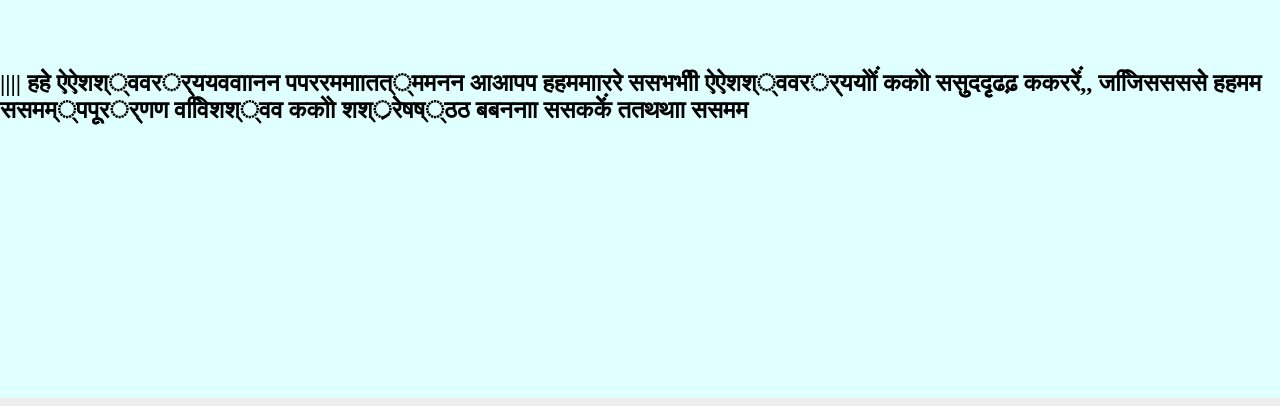
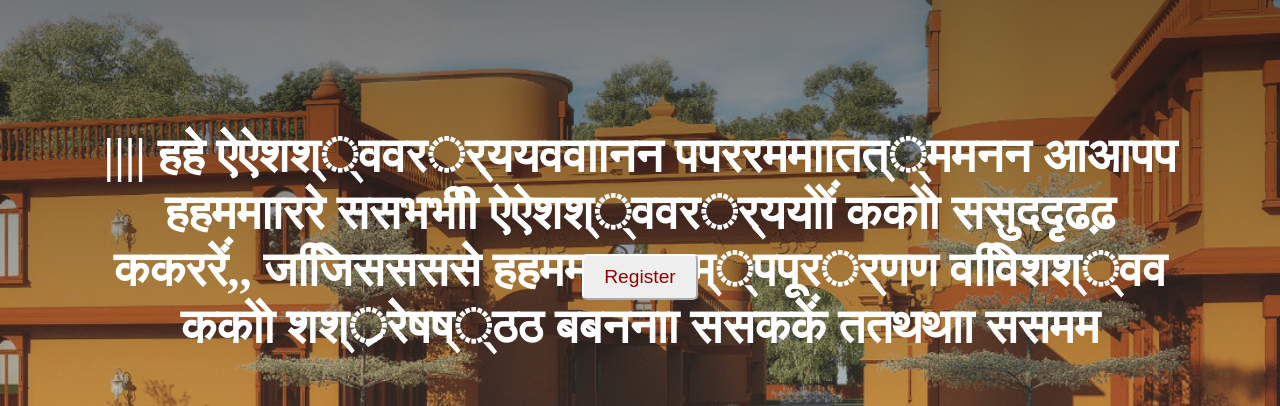
Before and after one commit to Ketandabhi18/darshan-yog-react, a React (Create React App) app: page / in a window 1280 px wide. Shown: the part 330-736 px from the top of the page. Built offline with nearby package versions, Linux system fonts and the light colour scheme; a web font is replaced by a local one.

Commit message:
changes in header

```diff
--- a/src/Components/FooterComponent.tsx
+++ b/src/Components/FooterComponent.tsx
@@ -18,7 +18,7 @@ import { Button, Grid, TextField } from "@mui/material";
 
 function Copyright() {
   return (
-    <Typography variant="body2" color="text.secondary">
+    <Typography variant="body2" color="white">
       {"Copyright © "}
       2024 Darshanyog Mahavidyalaya
       {"."}
@@ -242,7 +242,7 @@ const FooterComponent = () => {
           style={{
             display: "flex",
             justifyContent: "center",
-            backgroundColor: "rgb(183 181 179 / 82%)",
+            backgroundColor: "#990000",
           }}
         >
           <Box
--- a/src/Components/NewHeader.tsx
+++ b/src/Components/NewHeader.tsx
@@ -389,7 +389,7 @@ const NewHeader = () => {
           </div>
         </section> */}
 
-        {!localStorage.getItem("authToken") && (
+        {/* {!localStorage.getItem("authToken") && (
           <Button
             type="submit"
             variant="contained"
@@ -402,7 +402,7 @@ const NewHeader = () => {
           >
             Register
           </Button>
-        )}
+        )} */}
       </div>
     </>
   );
--- a/src/Components/newHeader.css
+++ b/src/Components/newHeader.css
@@ -6,7 +6,7 @@
 
 .container {
   padding: 10px 8%;
-  /* width: 50%; */
+  width: 100%;
   /* min-height: 100vh; */
  /*  background-image: linear-gradient(rgba(0, 0, 0, 0.6), rgba(0, 0, 0, 0.2)),
     url(assets/bg2.png);
@@ -17,6 +17,7 @@
 nav {
   width: 100%;
   display: flex;
+  /* background-color: #fef7e5; */
   align-items: center;
   padding: 10px 0;
 }
--- a/src/pages/EventDetail.tsx
+++ b/src/pages/EventDetail.tsx
@@ -22,6 +22,12 @@ const EventDetailPage = () => {
   } = location.state;
 
   return (
+    <>
+      <div className="hero-event">
+        <div className="hero-content">
+          <h1 style={{ paddingTop: '25px' }}>Event Details</h1>
+        </div>
+      </div>
       <div style={{ marginBottom: "2%", marginTop: "2%" }}>
         <Paper
           elevation={3}
@@ -39,48 +45,49 @@ const EventDetailPage = () => {
             variant="h5"
             gutterBottom
             style={{
-            color: "#333",
+              color: "black",
               marginBottom: "20px",
               textAlign: "center",
               textTransform: "uppercase",
+              paddingBottom: "20px"
             }}
           >
             {eventName}
           </Typography>
           <Grid container spacing={2} style={{ marginBottom: "20px" }}>
-          <Grid item xs={12} sm={6}>
+            <Grid item xs={12} sm={8}>
               <Typography variant="body1">
-              <strong style={{ color: "#555" }}>Start Date: </strong>{" "}
+                <strong style={{ color: "black" }}>Start Date: </strong>{" "}
                 {startDateTime}
               </Typography>
               <Typography variant="body1">
-              <strong style={{ color: "#555" }}>End Date: </strong>{" "}
+                <strong style={{ color: "black" }}>End Date: </strong>{" "}
                 {endDateTime}
               </Typography>
               <Typography variant="body1">
-              <strong style={{ color: "#555" }}>Last Date to Register:</strong>{" "}
+                <strong style={{ color: "black" }}>Last Date to Register:</strong>{" "}
                 {lastDateToReg}
               </Typography>
               <Typography variant="body1">
-              <strong style={{ color: "#555" }}>Organiser:</strong>{" "}
+                <strong style={{ color: "black" }}>Organiser:</strong>{" "}
                 {organiserName}
               </Typography>
             </Grid>
-          <Grid item xs={12} sm={6}>
+            <Grid item xs={12} sm={4}>
               <Typography variant="body1">
-              <strong style={{ color: "#555" }}>City:</strong> {city}
+                <strong style={{ color: "black" }}>City:</strong> {city}
               </Typography>
               <Typography variant="body1">
-              <strong style={{ color: "#555" }}>District:</strong> {district}
+                <strong style={{ color: "black" }}>District:</strong> {district}
               </Typography>
               <Typography variant="body1">
-              <strong style={{ color: "#555" }}>State:</strong> {state}
+                <strong style={{ color: "black" }}>State:</strong> {state}
               </Typography>
               <Typography variant="body1">
-              <strong style={{ color: "#555" }}>Country:</strong> {country}
+                <strong style={{ color: "black" }}>Country:</strong> {country}
               </Typography>
               <Typography variant="body1">
-              <strong style={{ color: "#555" }}>Pincode:</strong> {pincode}
+                <strong style={{ color: "black" }}>Pincode:</strong> {pincode}
               </Typography>
             </Grid>
           </Grid>
@@ -97,6 +104,8 @@ const EventDetailPage = () => {
           </div>
         </Paper>
       </div>
+    </>
+
   );
 };
 
--- a/src/pages/Home.tsx
+++ b/src/pages/Home.tsx
@@ -6,7 +6,7 @@ import CardContent from "@mui/material/CardContent";
 import IconButton, { IconButtonProps } from "@mui/material/IconButton";
 import Typography from "@mui/material/Typography";
 import { ViewCarousel } from "@mui/icons-material";
-
+import "./home.css";
 import Carousel from "react-material-ui-carousel";
 import Paper from "@mui/material/Paper";
 import Link from "@mui/material/Link";
@@ -19,6 +19,7 @@ import Grid from "@mui/material/Grid";
 import Button from "@mui/material/Button";
 import HomeCarouselCard from "../Components/HomeCarouselCard";
 import CardActionArea from "@mui/material/CardActionArea";
+import { useNavigate } from "react-router-dom";
 
 interface ExpandMoreProps extends IconButtonProps {
   expand: boolean;
@@ -137,8 +138,10 @@ const Home = () => {
 
   const [index, setIndex] = useState(0);
   const theme = useTheme();
+  const navigate = useNavigate();
 
   const iRef = useRef(0);
+
   let txt =
     "|| हे ऐश्वर्यवान परमात्मन आप हमारे सभी ऐश्वर्यों को सुदृढ़ करें, जिससे हम सम्पूर्ण विश्व को श्रेष्ठ बना सकें तथा समाज में व्याप्त अवैदिकत्व का नाश कर सकें ||";
   const speed = 50;
@@ -373,7 +376,6 @@ const Home = () => {
         setTimeout(typeWriter, speed);
       }
     };
-
     typeWriter();
   }, [txt, speed]);
 
@@ -400,25 +402,31 @@ const Home = () => {
         </Carousel>
       </div> */}
 
-      <section
-        style={{
-          backgroundColor: "lightcyan",
-          // backgroundImage: "src/Components/assets/bg2.png",
-          // backgroundImage: 'linear-gradient(rgba(0, 0, 0, 0.6), rgba(0, 0, 0, 0.2)),url(Components/assets/bg2.png)',
-          height: "500px",
-        }}>
 
-        <div style={{ position: "absolute", top: "50%" }}>
-          <h1 id="demo"
-            style={{
-              alignItems: "center",
-              display: "flex",
-              color: "black"
-            }}>
-          </h1>
+      <div className="hero-section">
+        <div className="hero-content">
+          <h1 id="demo" className="text"></h1>
+
+
+          {!localStorage.getItem("authToken") && (
+            // <Button
+            //   type="submit"
+            //   variant="contained"
+            //   onClick={() => navigate("/event-registration")}
+            //   sx={{
+            //     position: "absolute",
+            //     bottom: "25px",
+            //     right: "45%",
+            //   }}
+            // >
+            //   Register
+            // </Button>
+            <div className="button-container">
+              <button className="cta-button" onClick={() => navigate("/event-registration")}>Register</button>
+            </div>
+          )}
         </div>
-
-      </section >
+      </div>
 
       <section
         style={{ background: "#eeeded", padding: "50px 0" }}
--- a/src/pages/UpdatePassword.tsx
+++ b/src/pages/UpdatePassword.tsx
@@ -92,12 +92,17 @@ const UpdatePassword = () => {
           Password Successfully Updated.
         </Alert>
       </Snackbar>
-      <Typography
+      <div className="hero-event">
+        <div className="hero-content">
+          <h1 style={{ paddingTop: '25px' }}>Set New Password</h1>
+        </div>
+      </div>
+      {/* <Typography
         variant="h5"
         style={{ textAlign: "center", marginTop: "1%", marginBottom: "1%" }}
       >
         Set New Password
-      </Typography>
+      </Typography> */}
       <form
         onSubmit={handleSubmit}
         style={{
--- a/src/pages/UpdateUser.tsx
+++ b/src/pages/UpdateUser.tsx
@@ -132,16 +132,26 @@ const UpdateUser = () => {
           {alertMessage}
         </Alert>
       </Snackbar>
+
+      <div className="hero-event">
+        <div className="hero-content">
+          <h1 style={{ paddingTop: '25px' }}>Update profile</h1>
+        </div>
+      </div>
+
+
       <div
         style={{
           width: "100%",
           justifyContent: "center",
           display: "flex",
           marginTop: "2%",
+          paddingTop: "40px"
         }}
       >
+
         <div style={{ width: "80%" }}>
-          <div
+          {/*  <div
             style={{
               display: "flex",
               justifyContent: "center",
@@ -149,7 +159,7 @@ const UpdateUser = () => {
             }}
           >
             <Typography variant="h5">Update profile</Typography>
-          </div>
+          </div> */}
           <form onSubmit={handleSubmit}>
             <Grid container spacing={2}>
               <Grid item xs={12}>
--- /dev/null
+++ b/src/pages/home.css
@@ -0,0 +1,84 @@
+.hero-section {
+    background-image: linear-gradient(rgba(0, 0, 0, 0.6), rgba(0, 0, 0, 0.2)), url('/src/Components/assets/bg2.png');
+    background-size: cover;
+    background-position: center;
+    height: 70vh;
+    display: flex;
+    justify-content: center;
+    align-items: center;
+}
+
+.hero-event {
+    background-image: linear-gradient(rgba(0, 0, 0, 0.6), rgba(0, 0, 0, 0.2)), url('/src/Components/assets/bg2.png');
+    background-size: cover;
+    background-position: center;
+    height: 20vh;
+    display: flex;
+    justify-content: center;
+    align-items: center;
+}
+
+.hero-content {
+    text-align: center;
+    color: white;
+    height: 100px;
+    width: 85%;
+}
+
+/* .hero-content h1 {
+    font-size: 3rem;
+} */
+
+.hero-content p {
+    font-size: 1.5rem;
+}
+
+.button-container {
+    margin-top: 80px;
+    display: flex;
+    justify-content: center;
+}
+
+.cta-button {
+    padding: 10px 20px;
+    font-size: 1.2rem;
+    /* background-color: #007bff; */
+    color: #990000;
+    border-color: white;
+    border-radius: 10px;
+    /* border: none; */
+    border-radius: 5px;
+    cursor: pointer;
+    /* transition: background-color 0.3s ease, transform 0.2s ease; */
+    cursor: pointer;
+    position: absolute;
+    bottom: 170px;
+}
+
+.cta-button:hover {
+    background-color: #990000;
+    color: white;
+    transform: scale(1.05);
+}
+
+/* .cta-button {
+    padding: 10px 20px;
+    font-size: 1.2rem;
+    background-color: #007bff;
+    color: white;
+    border: none;
+    border-radius: 5px;
+    cursor: pointer;
+    position: absolute;
+    bottom: 170px;
+}
+
+.cta-button:hover {
+    background-color: #0056b3;
+} */
+
+@media screen and (max-width: 768px) {
+    .hero-content {
+        padding: 0 20px;
+    }
+}
```
Also changed, not shown: src/pages/EventsPage.tsx (+26 -21 lines). Lines whose indentation alone changed are shown as unchanged.
